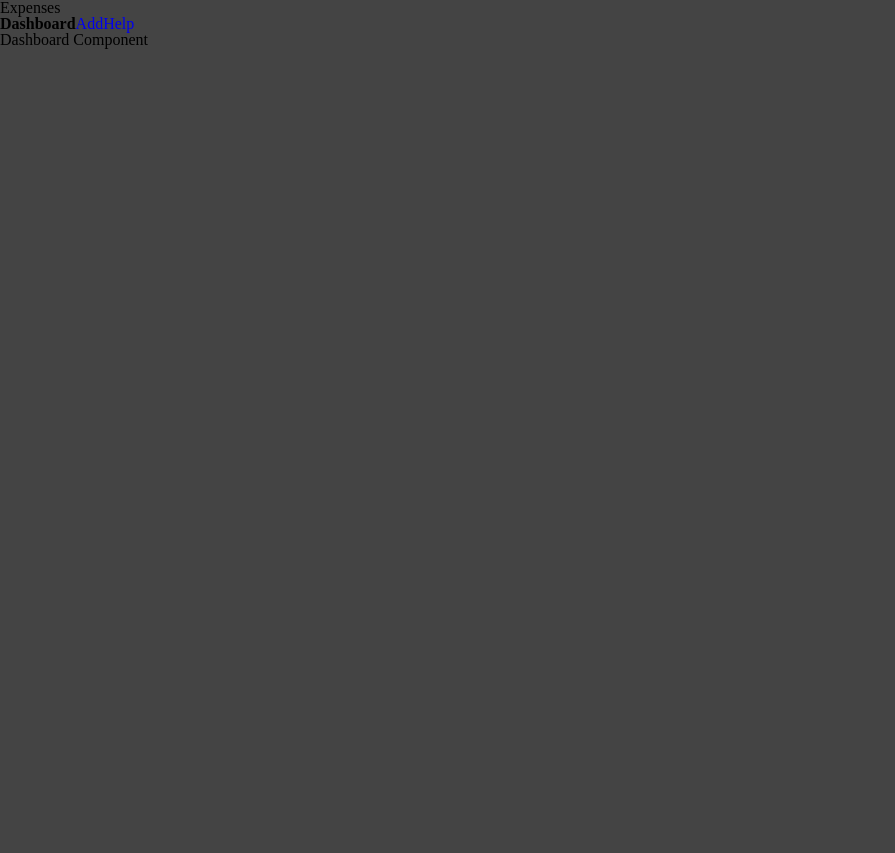
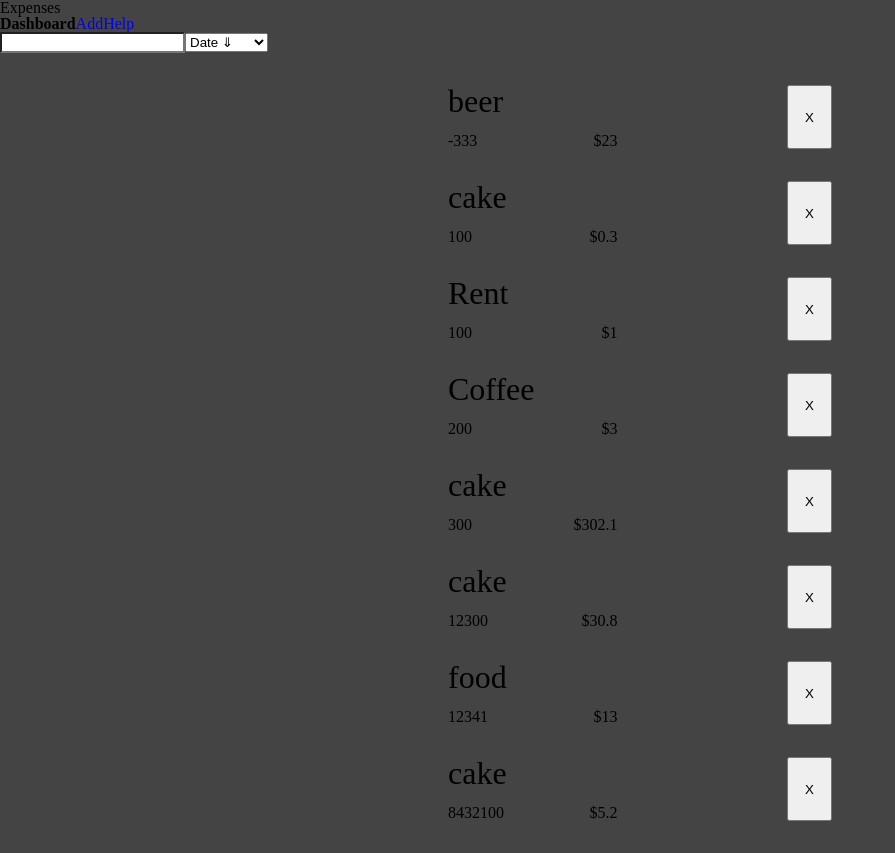
Before and after one commit to jcsmith3/expenses, a React app: page / in a window 1280 px wide. Shown: the whole page, without its empty margins (0-895 px from the left). Before the commit the page ends 800 px from the top, so only its background shows below. Built offline with nearby package versions, Linux system fonts and the light colour scheme.

Commit message:
Worked on text filter and sorting

```diff
--- a/src/app.jsx
+++ b/src/app.jsx
@@ -1,5 +1,6 @@
 import React from 'react'
 import ReactDOM from 'react-dom'
+import { Provider, Connect } from 'react-redux'
 import AppRouter from './router/AppRouter'
 import configStore from './redux/store/store'
 import { addExpense, editExpense, deleteExpense } from './redux/expenses/actions'
@@ -15,7 +16,6 @@ store.subscribe(() => {
   // console.log(filtered)
 })
 
-store.dispatch(setTextFilter('cake'))
 
 const exp1 = store.dispatch(addExpense({ description: 'Rent', amount: 100, createdAt: 100 }))
 const exp2 = store.dispatch(addExpense({ description: 'Coffee', amount: 300, createdAt: 200 }))
@@ -25,14 +25,14 @@ store.dispatch(addExpense({ description: 'cake', amount: 3080, createdAt: 12300
 store.dispatch(addExpense({ description: 'cake', amount: 520, createdAt: 8432100 }))
 store.dispatch(addExpense({ description: 'beer', amount: 2300, createdAt: -333 }))
 store.dispatch(addExpense({ description: 'food', amount: 1300, createdAt: 12341 }))
-store.dispatch(editExpense(exp2.expense.id, { amount: 500 }))
-
-store.dispatch(sortBy({ type: 'amount', desc: false }))
-store.dispatch(sortBy({ type: 'date', desc: false }))
-store.dispatch(sortBy({ type: 'amount', desc: true }))
-store.dispatch(setDateRange({ startDate: 100, endDate: 1000 }))
 
 
 const AppRoot = document.getElementById('root')
 
-ReactDOM.render( <AppRouter />, AppRoot )
+const jsx = (
+  <Provider store={ store }>
+    <AppRouter />
+  </Provider>
+)
+
+ReactDOM.render( jsx, AppRoot )
--- a/src/components/DashBoard.jsx
+++ b/src/components/DashBoard.jsx
@@ -1,7 +1,10 @@
 import React from 'react'
+import ExpenseList from './ExpenseList'
+import ExpenseListFilters from './ExpenseListFilters'
 
-export default () => (
+export default props => (
   <div>
-    Dashboard Component
+    <ExpenseListFilters />
+    <ExpenseList />
   </div>
 )
--- /dev/null
+++ b/src/components/ExpenseItem.jsx
@@ -0,0 +1,11 @@
+import React from 'react'
+
+export default ({ expense })=> (
+    <div className="expenseItem__card">
+      <h3>{ expense.description }</h3>
+      <div className="expenseItem__details">
+        <p>{ expense.createdAt }</p>
+        <p>${ expense.amount/100 }</p>
+      </div>
+    </div>
+)
--- /dev/null
+++ b/src/components/ExpenseList.jsx
@@ -0,0 +1,30 @@
+import React from 'react'
+import { connect } from 'react-redux'
+import ExpenseItem from './ExpenseItem'
+import { removeExpense } from '../redux/expenses/actions'
+import selectExpenses from '../redux/selectors/filteredExpenses'
+
+const ExpenseList = props => (
+  <ul className="expenseList"  >
+    { props.expenses.map( expense =>
+
+      <li className="expenseItem" key={ expense.id }>
+        <ExpenseItem expense={ expense } />
+
+        <button
+          onClick={ () =>
+            props.dispatch( removeExpense( { id: expense.id }
+            ))}>
+          X
+        </button>
+
+      </li>
+      )}
+  </ul>
+)
+
+const mapState = state => ({
+  expenses: selectExpenses(state.expenses, state.filters)
+})
+
+export default connect( mapState )( ExpenseList )
--- /dev/null
+++ b/src/components/ExpenseListFilters.jsx
@@ -0,0 +1,49 @@
+import React from 'react'
+import { connect } from 'react-redux'
+import { setTextFilter, sortBy } from '../redux/filters/actions'
+
+const ExpenseListFilters = props => {
+
+  const sortOptions = [
+    { type: 'date', desc: true, text: 'Date', code: '8659' },
+    { type: 'date', desc: false, text: 'Date', code: '8657' },
+    { type: 'amount', desc: true, text: 'Amount', code: '8659' },
+    { type: 'amount', desc: false, text: 'Amount', code: '8657' }
+  ]
+
+  const setSortBy = ({ type, desc })=> {
+    props.dispatch(sortBy({ type, desc }))
+  }
+
+  return (
+    <div>
+      <input type="text"
+        value={ props.filters.text}
+        onChange={ e =>
+          props.dispatch(setTextFilter( e.target.value ))}
+        />
+
+        <select
+          onChange={ e => setSortBy( JSON.parse(e.target.value ))}>
+
+        { sortOptions.map( ( option, i ) => (
+
+          <option key={ i }
+            value={ JSON.stringify( option )}>
+            { `${option.text} ${String.fromCharCode(option.code)}`}
+          </option>
+
+        ))}
+        </select>
+
+    </div>
+  )
+}
+
+
+
+const mapState = state => ({
+  filters: state.filters
+})
+
+export default connect( mapState )( ExpenseListFilters )
--- a/src/redux/selectors/filteredExpenses.js
+++ b/src/redux/selectors/filteredExpenses.js
@@ -16,13 +16,13 @@ export default (expenses, { text, sortBy, dateRange }) => {
     .sort((a, b) => {
       switch (sortBy.type) {
         case 'date':
-          if (sortBy.desc) return a.createdAt < b.createdAt ? 1 : -1
-          else if (!sortBy.desc) return a.createdAt < b.createdAt ? -1 : 1
+          if (sortBy.desc) return a.createdAt > b.createdAt ? 1 : -1
+          else if (!sortBy.desc) return a.createdAt > b.createdAt ? -1 : 1
           else return 0
 
         case 'amount':
-          if (sortBy.desc) return a.amount > b.amount ? 1 : -1
-          else if (!sortBy.desc) return a.amount > b.amount ? -1 : 1
+          if (sortBy.desc) return a.amount < b.amount ? 1 : -1
+          else if (!sortBy.desc) return a.amount < b.amount ? -1 : 1
           else return 0
       }
     })
--- /dev/null
+++ b/src/styles/components/_expenseItem.sass
@@ -0,0 +1,23 @@
+.expenseItem
+  display: flex
+  flex-direction: row
+  justify-content: space-between
+  margin: 2rem auto
+  max-width: 30%
+
+  & h3
+    font-size: 2rem
+
+  &__card
+    width: 100%
+    display: flex
+    flex-direction: column
+
+  &__details
+    display: flex
+    justify-content: space-between
+    margin-top: 1rem
+    width: 50%
+
+  & button
+    padding: 0 1rem
--- a/src/styles/styles.sass
+++ b/src/styles/styles.sass
@@ -5,3 +5,4 @@
 @use './global/_base'
 
 //---- Components ----//
+@use './components/_expenseItem'
```
